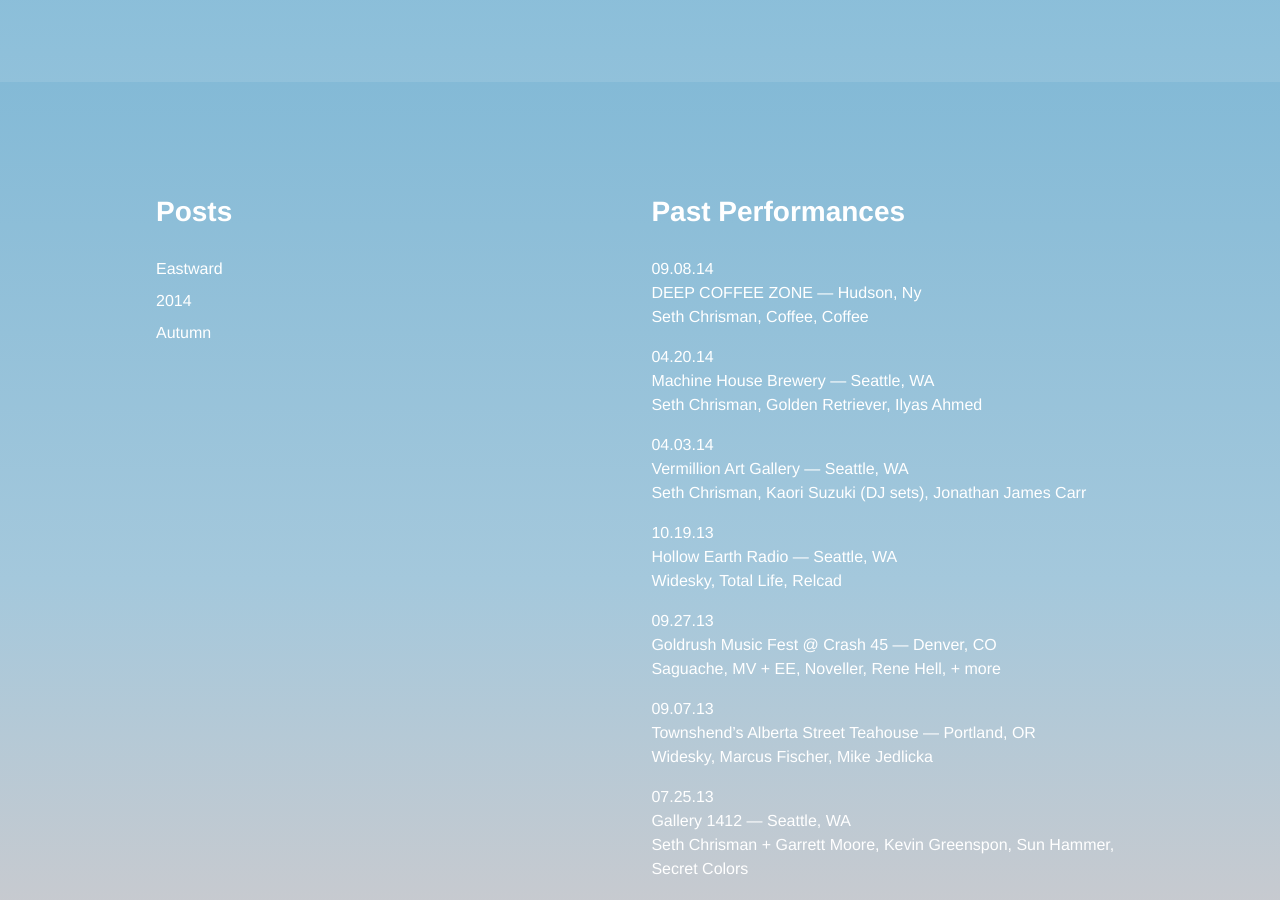
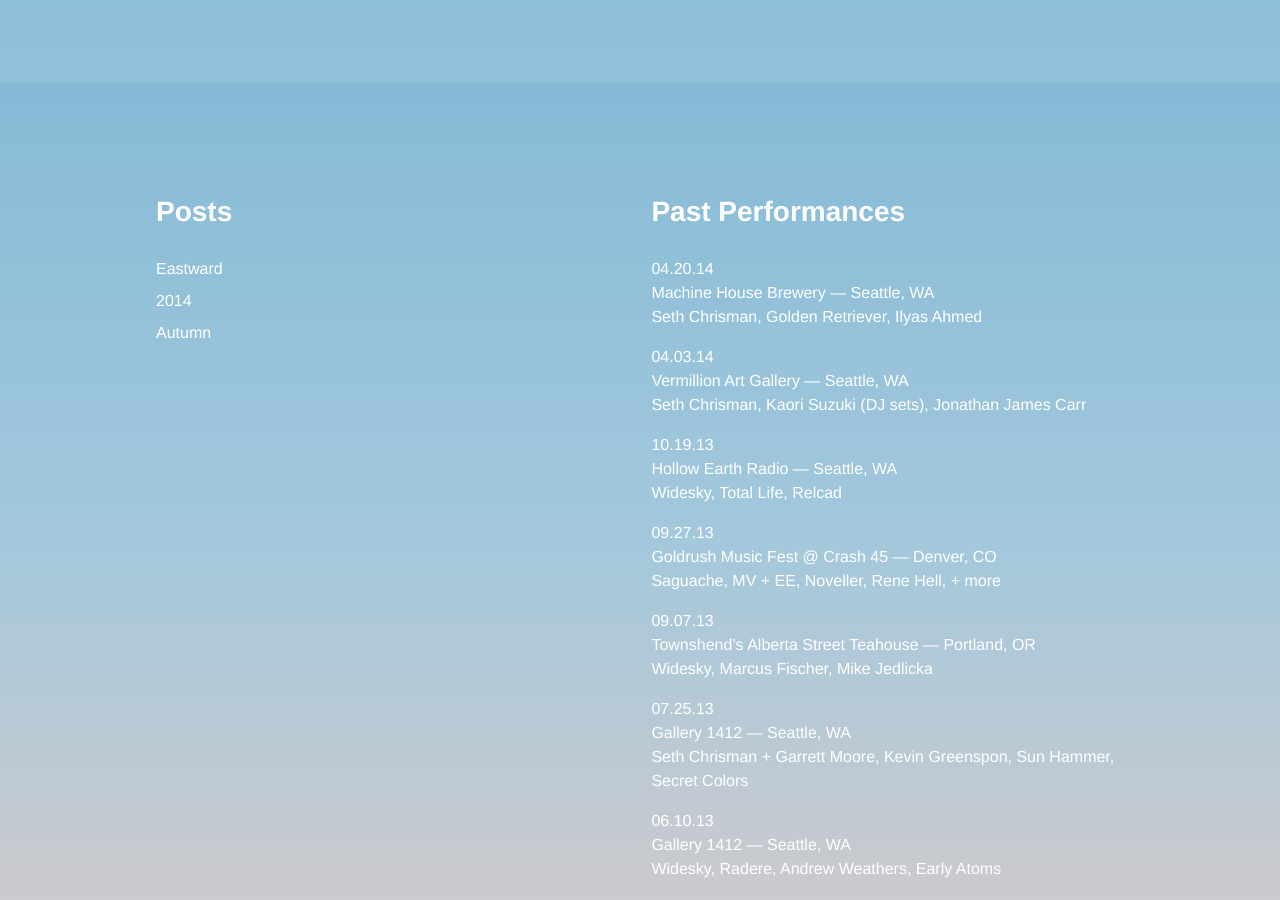
Before and after one commit to sethchrisman/sethchrisman.github.io, a Jekyll site: the page built from archive/index.html, in a window 1280 px wide and 900 px high, scrolled down 302 px. Built offline with Jekyll 4.4.1, drawn with Linux system fonts in a browser that asks for light colours.

Commit message:
Updated performances.yml

```diff
--- a/_data/performances.yml
+++ b/_data/performances.yml
@@ -1,8 +1,3 @@
-- date: 09.08.14
-  venue: DEEP COFFEE ZONE
-  location: "Hudson, Ny"
-  lineup: "Seth Chrisman, Coffee, Coffee"
-
 - date: 04.20.14
   venue: Machine House Brewery
   location: "Seattle, WA"
```
